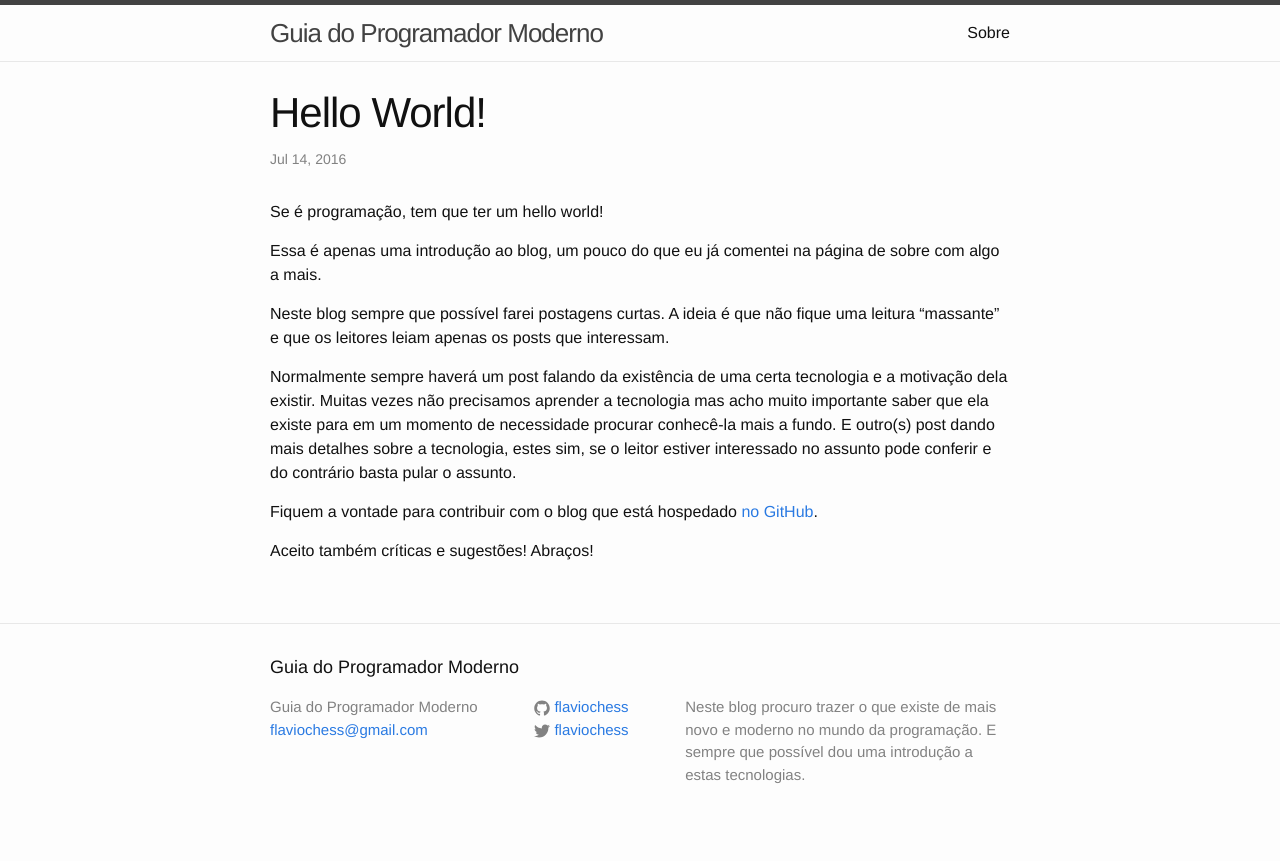
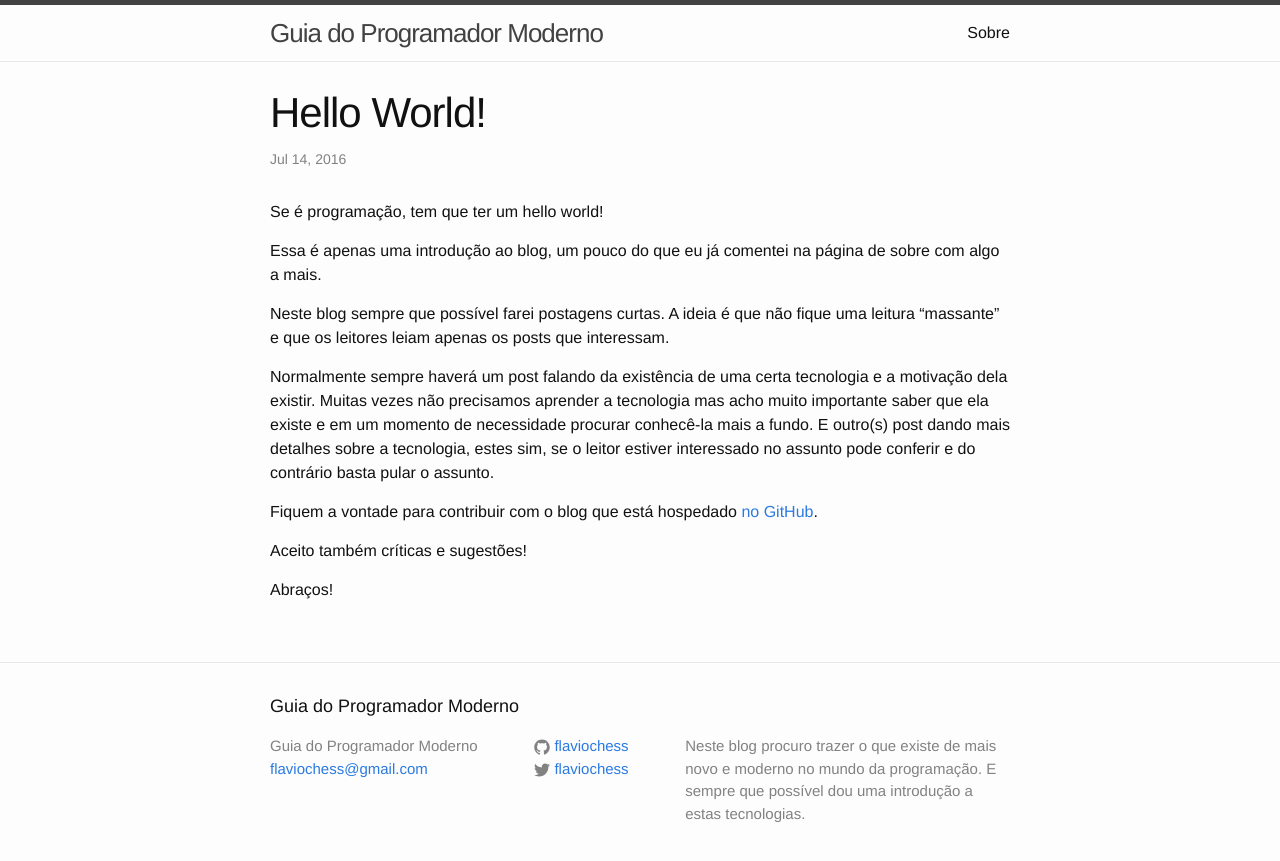
Before and after one commit to flaviochess/flaviochess.github.io, a Jekyll site: the page built from _posts/2016-07-14-hello-world.md, in a window 1280 px wide. Shown: the top 861 px of the page. Built offline with Jekyll 4.4.1, drawn with Linux system fonts in a browser that asks for light colours.

Commit message:
hello world - melhora gramatica

```diff
--- a/_posts/2016-07-14-hello-world.md
+++ b/_posts/2016-07-14-hello-world.md
@@ -11,9 +11,10 @@ Essa é apenas uma introdução ao blog, um pouco do que eu já comentei na pág
 
 Neste blog sempre que possível farei postagens curtas. A ideia é que não fique uma leitura “massante” e que os leitores leiam apenas os posts que interessam.
 
-Normalmente sempre haverá um post falando da existência de uma certa tecnologia e a motivação dela existir. Muitas vezes não precisamos aprender a tecnologia mas acho muito importante saber que ela existe para em um momento de necessidade procurar conhecê-la mais a fundo. E outro(s) post dando mais detalhes sobre a tecnologia, estes sim, se o leitor estiver interessado no assunto pode conferir e do contrário basta pular o assunto.
+Normalmente sempre haverá um post falando da existência de uma certa tecnologia e a motivação dela existir. Muitas vezes não precisamos aprender a tecnologia mas acho muito importante saber que ela existe e em um momento de necessidade procurar conhecê-la mais a fundo. E outro(s) post dando mais detalhes sobre a tecnologia, estes sim, se o leitor estiver interessado no assunto pode conferir e do contrário basta pular o assunto.
 
 Fiquem a vontade para contribuir com o blog que está hospedado [no GitHub](https://github.com/flaviochess/flaviochess.github.io).
 
 Aceito também críticas e sugestões!
+
 Abraços!
```
Also changed, not shown: other parts of _posts/2016-07-14-hello-world.md (+1 -1 lines).
